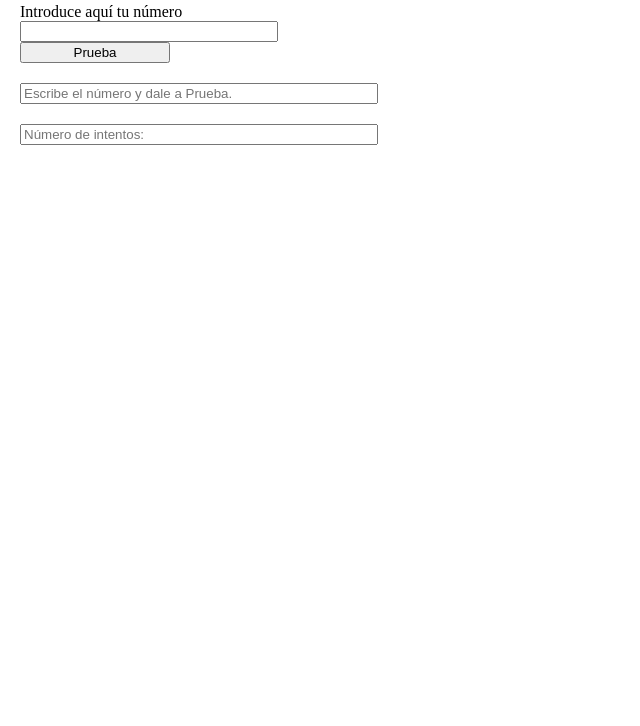
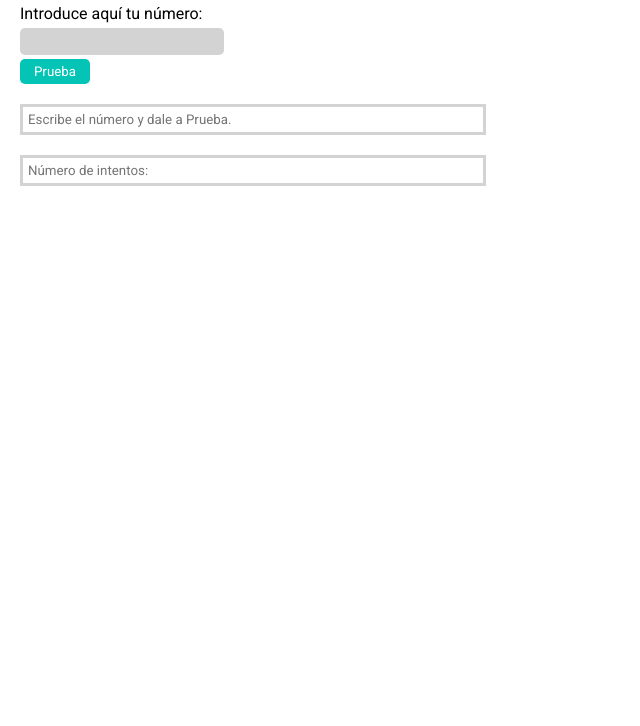
Before and after one commit to Adalab/modulo-2-evaluacion-intermedia-patricuismart, a plain HTML site: page index.html in a window 1280 px wide. Shown: the part 74-800 px from the top of the page, without its empty margins (0-640 px from the left). Drawn offline with Linux system fonts and the light colour scheme.

Commit message:
Add CSS improvements

```diff
--- a/index.html
+++ b/index.html
@@ -3,14 +3,20 @@
   <head>
     <meta charset="utf-8" />
     <title>Módulo 2: Ejercicio de evaluación intermedia</title>
+    <link rel="preconnect" href="https://fonts.googleapis.com" />
+    <link rel="preconnect" href="https://fonts.gstatic.com" crossorigin />
+    <link
+      href="https://fonts.googleapis.com/css2?family=Roboto:wght@300;400;700&display=swap"
+      rel="stylesheet"
+    />
     <link rel="stylesheet" href="./styles/main.css" />
     <link rel="stylesheet" href="./styles/reset.css" />
   </head>
   <body>
-    <main>
+    <main class="main">
       <h1 class="title">Adivina el número</h1>
       <form action="#" class="form">
-        <label for="">Introduce aquí tu número</label>
+        <label for="">Introduce aquí tu número:</label>
         <input type="number" name="" value="" class="form__number js_number" />
         <input type="button" value="Prueba" class="form__buton js_buton" />
       </form>
--- a/styles/main.css
+++ b/styles/main.css
@@ -1,22 +1,39 @@
+* {
+  font-family: Roboto, sans-serif;
+  border-style: none;
+}
+
 .title {
   margin: 20px;
+  color: rgb(80, 79, 79);
 }
 .form {
   display: flex;
   flex-direction: column;
   margin: 20px;
+  height: 10vh;
+  justify-content: space-between;
 }
 .form__number {
-  width: 250px;
+  width: 200px;
+  background-color: lightgray;
+  height: 25px;
+  border-radius: 5px;
 }
 
 .form__buton {
-  width: 150px;
+  width: 70px;
+  background-color: rgb(4, 197, 181);
+  height: 25px;
+  border-radius: 5px;
+  color: white;
 }
 
 .input {
   display: flex;
   flex-direction: column;
   margin: 20px;
-  width: 350px;
+  width: 450px;
+  border: solid 3px lightgray;
+  padding: 5px;
 }
```
